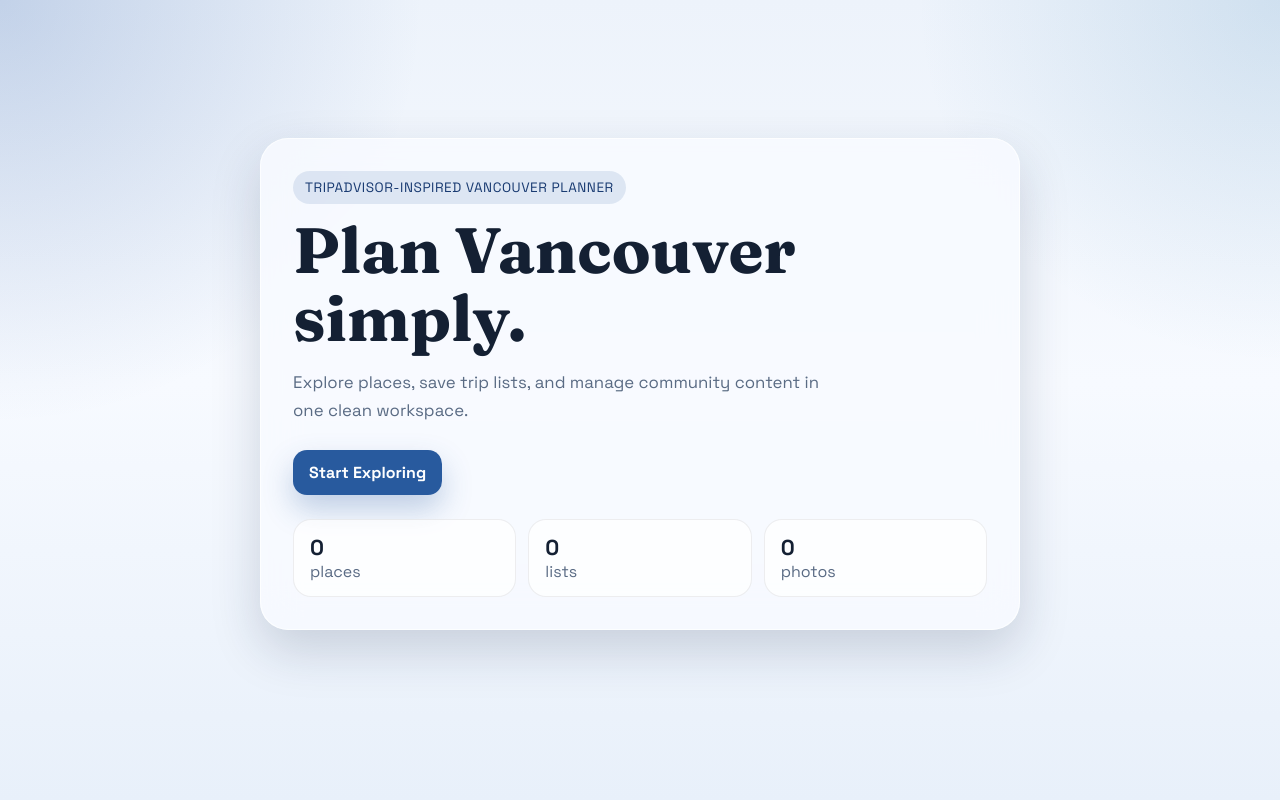
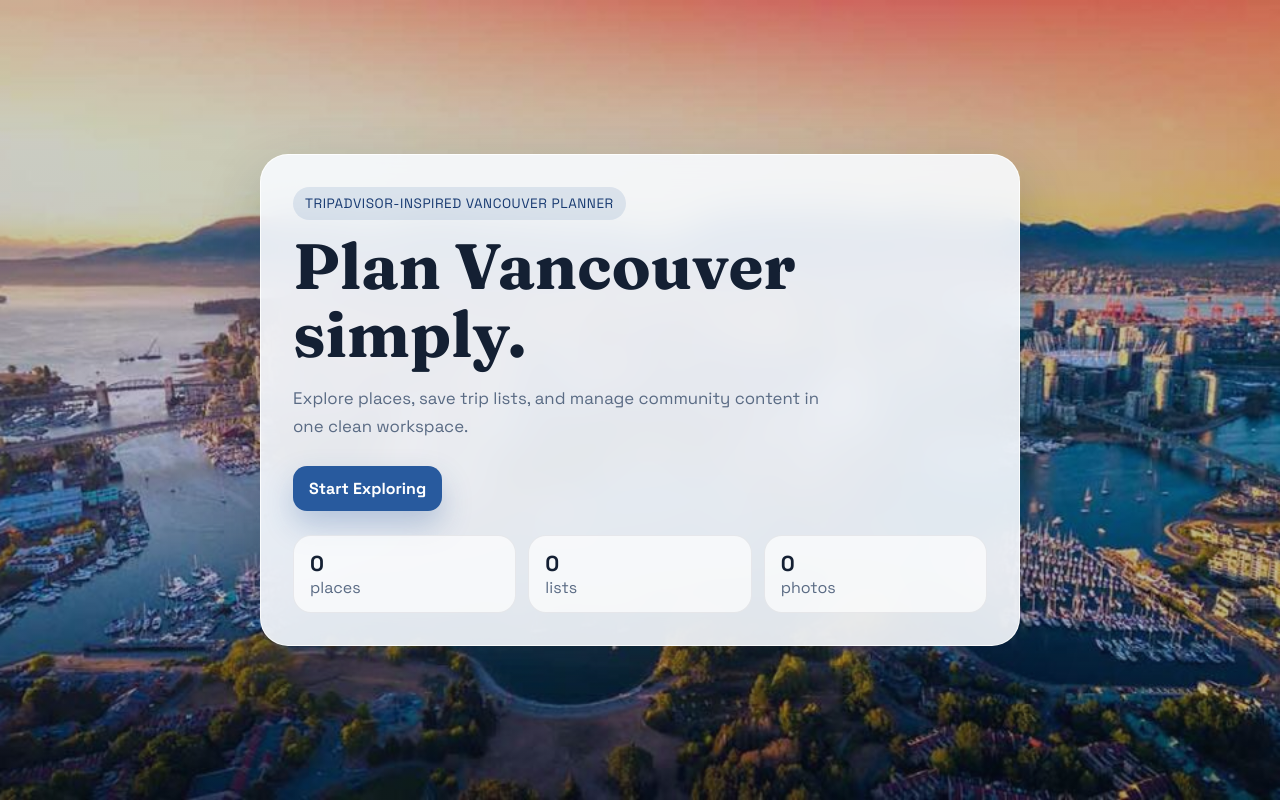
Before and after one commit to AbhijotSinghSandhu/Travel_App_P12_CMPT354, a Flask app: page / in a window 1280 px wide. Run offline with Flask 3, Linux system fonts and the light colour scheme; data that the repository does not hold is empty; some libraries are stand-ins or nearby versions.

Commit message:
update the first screen

```diff
--- a/app/static/css/app.css
+++ b/app/static/css/app.css
@@ -51,6 +51,11 @@ button {
     display: flex;
     align-items: center;
     justify-content: center;
+    max-width: none;
+    padding: 24px;
+    background:
+        linear-gradient(180deg, rgba(13, 31, 55, 0.2), rgba(13, 31, 55, 0.28)),
+        url("../images/vancouver-login-bg.jpeg") center/cover no-repeat;
 }
 
 .hero {
@@ -66,6 +71,12 @@ button {
     grid-template-columns: minmax(0, 760px);
     justify-content: center;
     margin-bottom: 0;
+}
+
+.home-shell .hero-card {
+    background: rgba(248, 251, 255, 0.9);
+    border: 1px solid rgba(255, 255, 255, 0.82);
+    box-shadow: 0 24px 60px rgba(18, 30, 48, 0.22);
 }
 
 .hero-card,
```
Also changed, not shown: app/static/images/vancouver-login-bg.jpeg (added).
